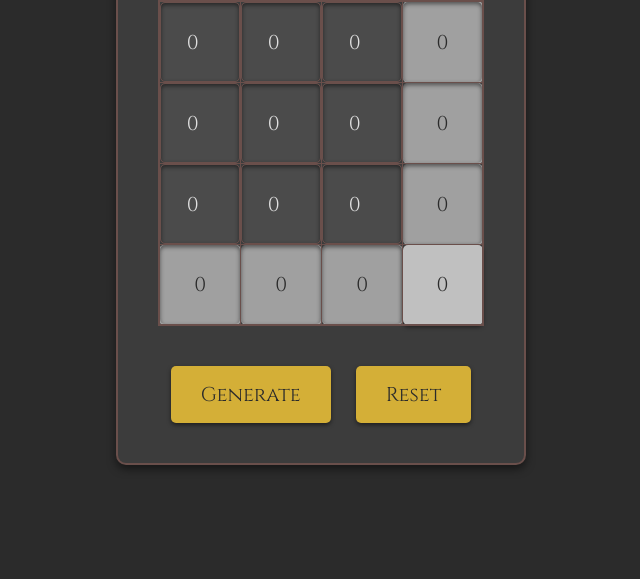
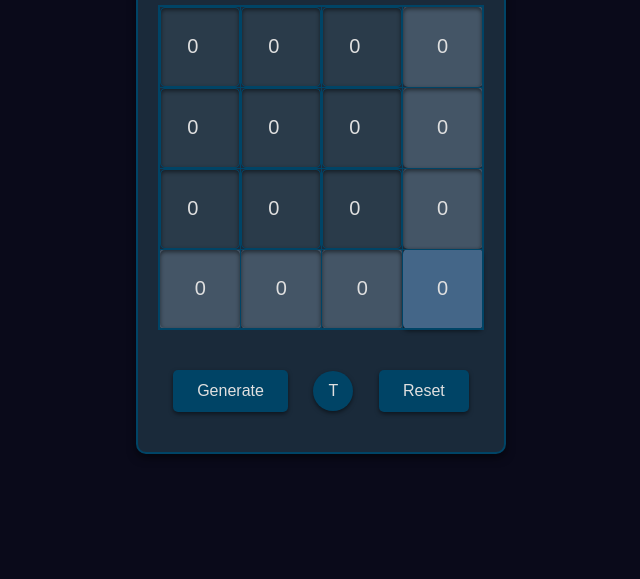
Before and after one commit to Ampleson/sbgen, a plain HTML site: page index.html in a window 1280 px wide. Shown: the part 221-800 px from the top of the page, without its empty margins (319-959 px from the left). Drawn offline with Linux system fonts and the light colour scheme; a web font is replaced by a local one.

Commit message:
Update index.html

```diff
--- a/index.html
+++ b/index.html
@@ -4,12 +4,12 @@
     <meta charset="UTF-8">
     <meta name="viewport" content="width=device-width, initial-scale=1.0">
     <title>Stat Block Generator</title>
-    <link href="https://fonts.googleapis.com/css2?family=Cinzel:wght@400;700&display=swap" rel="stylesheet">
+    <link href="https://fonts.googleapis.com/css2?family=Arial:wght@400;700&display=swap" rel="stylesheet">
     <style>
         body {
-            background-color: #2b2b2b;
-            color: #e0e0e0;
-            font-family: 'Cinzel', serif;
+            background-color: #0a0a1a; /* Dark blue background */
+            color: #e0e0e0; /* Light grey text color */
+            font-family: 'Arial', sans-serif; /* Font changed to Arial for better readability */
             font-size: 20px;
             display: flex;
             justify-content: center;
@@ -21,22 +21,22 @@
         .container {
             text-align: center;
             padding: 20px;
-            background-color: #3c3c3c;
+            background-color: #1a2a3a; /* Darker shade of blue background */
             border-radius: 10px;
             box-shadow: 0 4px 8px rgba(0, 0, 0, 0.5);
-            border: 2px solid #6a4f4b;
+            border: 2px solid #004466; /* Dark blue border */
         }
 
         h2 {
             margin-bottom: 20px;
             font-size: 30px;
-            color: #d4af37;
+            color: #ffff00; /* Yellow text */
         }
 
         table {
             border-collapse: collapse;
             margin: 0 auto 20px;
-            border: 2px solid #6a4f4b;
+            border: 2px solid #004466; /* Dark blue border */
         }
 
         td, th, input, .row-sum, .col-sum, .total-sum {
@@ -44,58 +44,69 @@
             height: 80px;
             text-align: center;
             padding: 0;
-            border: 1px solid #6a4f4b;
+            border: 1px solid #004466; /* Dark blue border */
             font-size: 20px;
             box-sizing: border-box;
             border-radius: 5px;
-            font-family: 'Cinzel', serif;
+            font-family: 'Arial', sans-serif; /* Font changed to Arial */
         }
 
         input {
-            background-color: #4b4b4b;
-            color: #e0e0e0;
+            background-color: #2a3b4a; /* Medium shade of blue background */
+            color: #e0e0e0; /* Light grey text color */
             box-shadow: inset 0 2px 4px rgba(0, 0, 0, 0.5);
         }
 
         .row-sum, .col-sum {
-            color: #2b2b2b;
-            background-color: #a0a0a0;
+            color: #e0e0e0; /* Light grey text color */
+            background-color: #445566; /* Dark grey-blue background */
             box-shadow: inset 0 2px 4px rgba(0, 0, 0, 0.5);
         }
 
         .total-sum {
-            color: #2b2b2b;
-            background-color: #c0c0c0;
+            color: #e0e0e0; /* Light grey text color */
+            background-color: #446688; /* Light blue background */
             box-shadow: 0 2px 4px rgba(0, 0, 0, 0.5);
         }
 
         button {
             display: inline-block;
             margin: 20px 10px;
-            padding: 15px 30px;
-            font-size: 20px;
-            background-color: #d4af37;
-            color: #2b2b2b;
+            padding: 12px 24px; /* 20% smaller padding */
+            font-size: 16px; /* 20% smaller font size */
+            background-color: #004466; /* Dark blue background */
+            color: #e0e0e0; /* Light grey text color */
             border: none;
             border-radius: 5px;
             cursor: pointer;
             transition: background-color 0.3s;
             box-shadow: 0 2px 4px rgba(0, 0, 0, 0.5);
-            font-family: 'Cinzel', serif;
+            font-family: 'Arial', sans-serif; /* Font changed to Arial */
         }
 
         button:hover {
-            background-color: #b89e30;
+            background-color: #003355; /* Darker blue background */
+        }
+
+        /* Styles for the smaller circular "T" button */
+        .toggle-theme-button {
+            width: 40px; /* Three times smaller width */
+            height: 40px; /* Three times smaller height */
+            border-radius: 50%; /* Make it a circle */
+            padding: 0;
+            font-size: 16px; /* Smaller font size */
+            line-height: 40px; /* Center text vertically */
         }
     </style>
 </head>
 <body>
     <div class="container">
-        <h2>Stat Block Generator</h2>
+        <h2 id="title">Stat Block Generator</h2>
         <table>
             <tbody id="grid"></tbody>
         </table>
         <button onclick="generateGrid()">Generate</button>
+        <button id="toggleTheme" class="toggle-theme-button" onclick="toggleTheme()">T</button>
         <button onclick="resetGrid()">Reset</button>
     </div>
     <script>
@@ -198,6 +209,74 @@
             }
             calculateSums();
         }
+
+        function toggleTheme() {
+            const body = document.body;
+            const container = document.querySelector('.container');
+            const buttons = document.querySelectorAll('button');
+            const inputs = document.querySelectorAll('input');
+            const rowSums = document.querySelectorAll('.row-sum');
+            const colSums = document.querySelectorAll('.col-sum');
+            const totalSum = document.querySelector('.total-sum');
+            const title = document.getElementById('title');
+
+            if (body.style.backgroundColor === 'black') {
+                // Switch to blue theme
+                body.style.backgroundColor = '#0a0a1a';
+                body.style.color = '#e0e0e0';
+                container.style.backgroundColor = '#1a2a3a';
+                container.style.borderColor = '#004466';
+                buttons.forEach(button => {
+                    button.style.backgroundColor = '#004466';
+                    button.style.color = '#e0e0e0';
+                });
+                inputs.forEach(input => {
+                    input.style.backgroundColor = '#2a3b4a';
+                    input.style.color = '#e0e0e0';
+                });
+                rowSums.forEach(sum => {
+                    sum.style.backgroundColor = '#445566';
+                    sum.style.color = '#e0e0e0';
+                });
+                colSums.forEach(sum => {
+                    sum.style.backgroundColor = '#445566';
+                    sum.style.color = '#e0e0e0';
+                });
+                totalSum.style.backgroundColor = '#446688';
+                totalSum.style.color = '#e0e0e0';
+                title.style.color = '#ffff00';
+            } else {
+                // Switch to high contrast black and white theme
+                body.style.backgroundColor = 'black';
+                body.style.color = 'white';
+                container.style.backgroundColor = 'white';
+                container.style.borderColor = 'black';
+                buttons.forEach(button => {
+                    button.style.backgroundColor = 'black';
+                    button.style.color = 'white';
+                    button.style.border = '1px solid white';
+                });
+                inputs.forEach(input => {
+                    input.style.backgroundColor = 'white';
+                    input.style.color = 'black';
+                    input.style.border = '1px solid black';
+                });
+                rowSums.forEach(sum => {
+                    sum.style.backgroundColor = 'black';
+                    sum.style.color = 'white';
+                    sum.style.border = '1px solid white';
+                });
+                colSums.forEach(sum => {
+                    sum.style.backgroundColor = 'black';
+                    sum.style.color = 'white';
+                    sum.style.border = '1px solid white';
+                });
+                totalSum.style.backgroundColor = '#808080'; /* 50% gray background for total sum */
+                totalSum.style.color = 'white';
+                totalSum.style.border = '1px solid white';
+                title.style.color = '#004466'; /* Blue color for title in white theme */
+            }
+        }
     </script>
 </body>
 </html>
```
